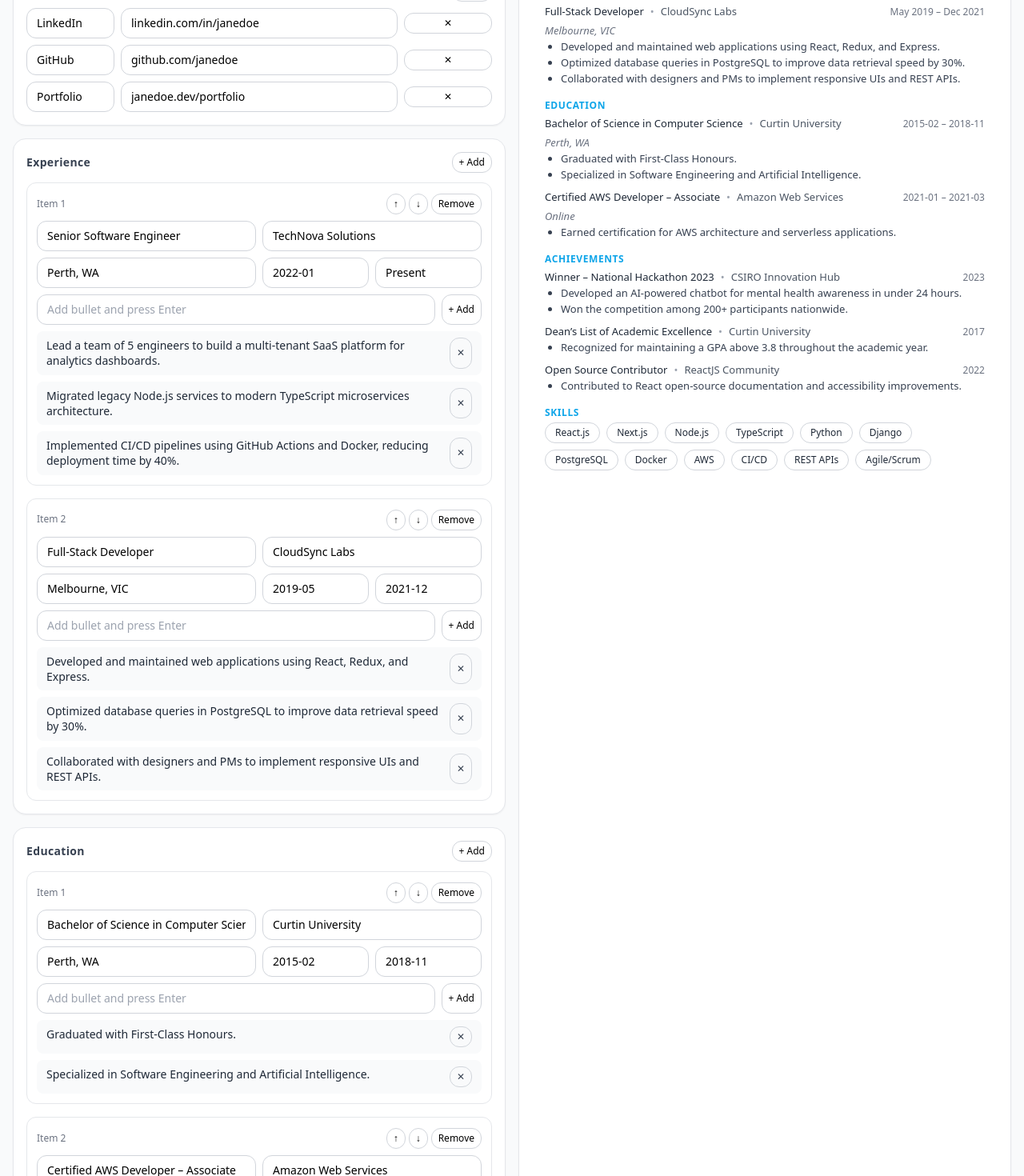
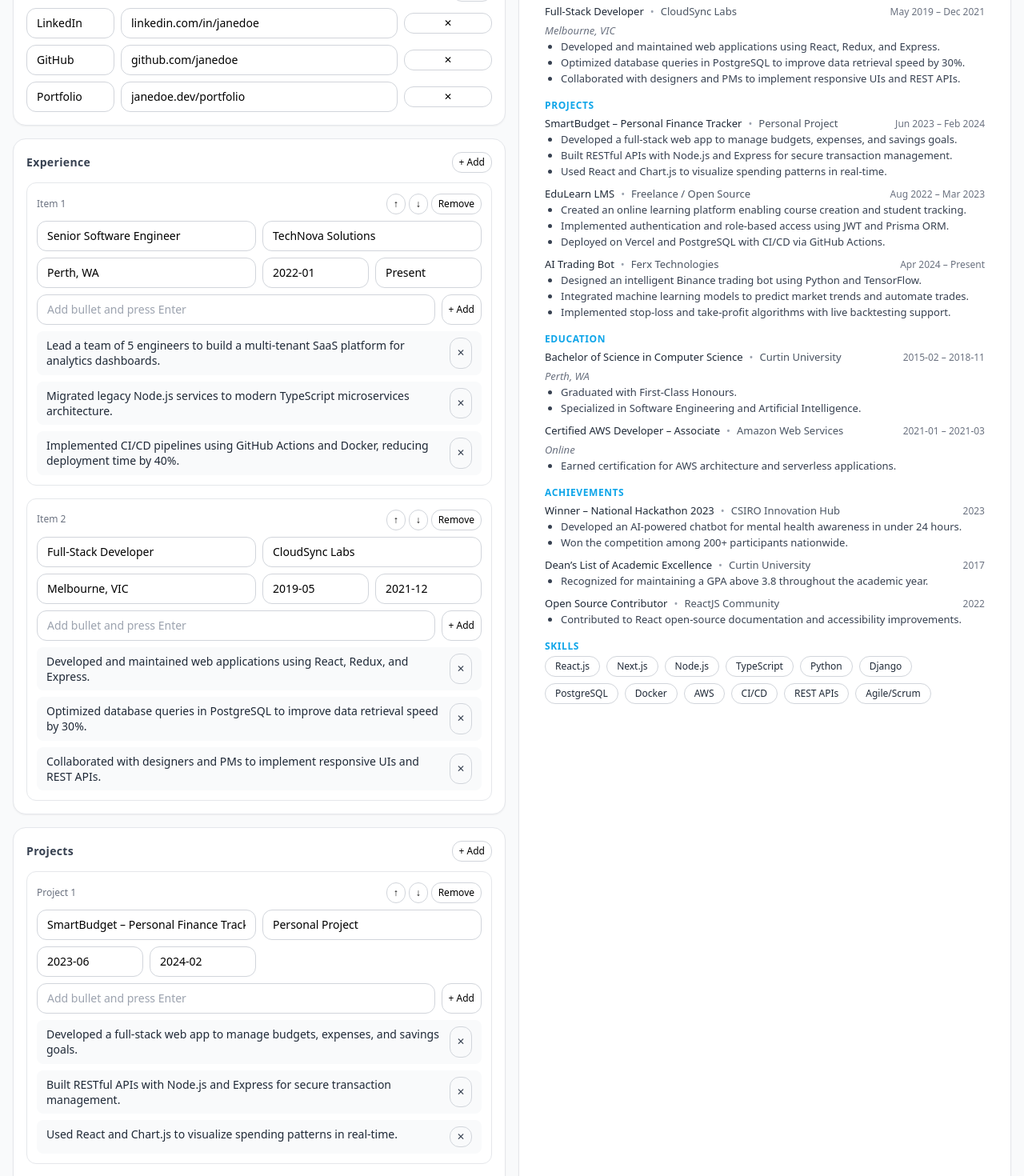
Before and after one commit to axcel-blade/resume-builder, a React (Vite) app: page / in a window 1280 px wide. Shown: the part 580-2050 px from the top of the page at 80% size. Built offline with nearby package versions, Linux system fonts and the light colour scheme.

Commit message:
Added Projects Editor and Projects Block component to support displaying projects in resume templates

```diff
--- a/src/App.tsx
+++ b/src/App.tsx
@@ -6,6 +6,7 @@
 import EducationEditor from "./components/EducationEditor";
 import AchievementsEditor from "./components/AchievementsEditor";
 import SkillsEditor from "./components/SkillsEditor";
+import ProjectsEditor from "./components/ProjectsEditor"; // ✅ NEW IMPORT
 import TemplateModern from "./components/TemplateModern";
 import TemplateBasic from "./components/TemplateBasic";
 import TemplateSidebar from "./components/TemplateSidebar";
@@ -13,14 +14,15 @@
 
 function useResumeState() {
   const [data, setData] = useState(defaultData);
-  const set = (patch) => setData((d) => ({ ...d, ...patch }));
+  const set = (patch: any) => setData((d) => ({ ...d, ...patch }));
   return { data, set };
 }
 
 export default function App() {
   const { data, set } = useResumeState();
-  const printRef = useRef();
+  const printRef = useRef<HTMLDivElement>(null);
 
+  // Dynamically select template
   const Preview = useMemo(() => {
     switch (data.meta.template) {
       case "basic":
@@ -32,7 +34,7 @@
     }
   }, [data.meta.template]);
 
-  // Clean export using react-to-print
+  // PDF print/export handler
   const handlePrint = useReactToPrint({
     contentRef: printRef,
     documentTitle: `${data.profile.fullName || "resume"}`,
@@ -50,8 +52,6 @@
             -webkit-print-color-adjust: exact !important;
             color-adjust: exact !important;
           }
-
-          /* Hide browser headers/footers */
           body::before, body::after { display: none !important; content: none !important; }
 
           @page {
@@ -67,23 +67,26 @@
         }
       `}</style>
 
+      {/* Header */}
       <header className="mb-4 flex flex-wrap items-center justify-between gap-3">
         <h1 className="text-xl font-bold tracking-tight">Resume Builder</h1>
       </header>
 
+      {/* Toolbar for template, accent, and file actions */}
       <Toolbar data={data} set={set} onPrint={handlePrint} />
 
       <div className="grid grid-cols-1 gap-4 lg:grid-cols-2">
-        {/* Left side: forms */}
+        {/* Left side: form editors */}
         <div className="space-y-4 print:hidden">
           <ProfileEditor data={data} set={set} />
           <ExperienceEditor data={data} set={set} />
+          <ProjectsEditor data={data} set={set} /> {/* ✅ Added Projects Editor */}
           <EducationEditor data={data} set={set} />
           <AchievementsEditor data={data} set={set} />
           <SkillsEditor data={data} set={set} />
         </div>
 
-        {/* Right side: preview */}
+        {/* Right side: live preview */}
         <div
           ref={printRef}
           className="rounded-2xl border border-gray-200 bg-white shadow-sm print:border-none print:shadow-none"
@@ -92,6 +95,7 @@
         </div>
       </div>
 
+      {/* Footer */}
       <footer className="mt-6 text-center text-xs text-gray-400 print:hidden">
         Developed by <span className="font-semibold text-gray-500">Ferx Technologies</span>.
       </footer>
--- /dev/null
+++ b/src/components/ProjectsEditor.jsx
@@ -0,0 +1,59 @@
+import React from "react";
+import { SectionCard, IconButton, Text } from "./SharedInputs";
+import BulletsEditor from "./BulletsEditor";
+
+const swap = (arr, i, j) => { const a = arr.slice(); [a[i], a[j]] = [a[j], a[i]]; return a; };
+const uid = () => (crypto.randomUUID?.() ?? Math.random().toString(36).slice(2));
+
+export default function ProjectsEditor({ data, set }) {
+  const add = () =>
+    set({
+      projects: [
+        ...data.projects,
+        { id: uid(), title: "", organization: "", start: "", end: "", bullets: [] },
+      ],
+    });
+
+  const upd = (i, patch) =>
+    set({
+      projects: data.projects.map((p, idx) => (idx === i ? { ...p, ...patch } : p)),
+    });
+
+  const del = (i) =>
+    set({
+      projects: data.projects.filter((_, idx) => idx !== i),
+    });
+
+  const up = (i) => i > 0 && set({ projects: swap(data.projects, i, i - 1) });
+  const dn = (i) => i < data.projects.length - 1 && set({ projects: swap(data.projects, i, i + 1) });
+
+  return (
+    <SectionCard title="Projects" action={<IconButton onClick={add}>+ Add</IconButton>}>
+      <div className="space-y-4">
+        {data.projects.map((p, i) => (
+          <div key={p.id} className="rounded-xl border border-gray-200 p-3">
+            <div className="mb-2 flex items-center justify-between">
+              <div className="text-xs text-gray-500">Project {i + 1}</div>
+              <div className="space-x-1">
+                <IconButton onClick={() => up(i)}>↑</IconButton>
+                <IconButton onClick={() => dn(i)}>↓</IconButton>
+                <IconButton onClick={() => del(i)}>Remove</IconButton>
+              </div>
+            </div>
+            <div className="grid grid-cols-2 gap-2">
+              <Text value={p.title} onChange={(v) => upd(i, { title: v })} placeholder="Project Title" />
+              <Text value={p.organization} onChange={(v) => upd(i, { organization: v })} placeholder="Organization / Team" />
+              <div className="grid grid-cols-2 gap-2">
+                <Text value={p.start} onChange={(v) => upd(i, { start: v })} placeholder="Start (YYYY-MM)" />
+                <Text value={p.end} onChange={(v) => upd(i, { end: v })} placeholder="End (YYYY-MM or Present)" />
+              </div>
+            </div>
+            <div className="mt-2">
+              <BulletsEditor items={p.bullets} onChange={(bullets) => upd(i, { bullets })} />
+            </div>
+          </div>
+        ))}
+      </div>
+    </SectionCard>
+  );
+}
--- a/src/components/TemplateBasic.jsx
+++ b/src/components/TemplateBasic.jsx
@@ -4,6 +4,7 @@
   ExperienceBlock,
   EducationBlock,
   AchievementsBlock,
+  ProjectsBlock,
 } from "./TemplateSharedParts";
 
 export default function TemplateBasic({ data }) {
@@ -12,7 +13,6 @@
 
   return (
     <div className="print-page mx-auto text-[14px] leading-6 font-serif p-8">
-      {/* Header */}
       <div className="text-center mb-6">
         <h1 className="text-3xl font-bold" style={{ color: accent }}>
           {profile.fullName}
@@ -56,6 +56,14 @@
         </Section>
       )}
 
+      {data.projects?.length > 0 && (
+        <Section title="Projects" accent={accent}>
+          {data.projects.map((p) => (
+            <ProjectsBlock key={p.id} p={p} />
+          ))}
+        </Section>
+      )}
+
       {data.education?.length > 0 && (
         <Section title="Education" accent={accent}>
           {data.education.map((e) => (
@@ -74,9 +82,7 @@
 
       {data.skills?.length > 0 && (
         <Section title="Skills" accent={accent}>
-          <p className="text-[13px] text-gray-700">
-            {data.skills.join(", ")}
-          </p>
+          <p className="text-[13px] text-gray-700">{data.skills.join(", ")}</p>
         </Section>
       )}
     </div>
--- a/src/components/TemplateModern.jsx
+++ b/src/components/TemplateModern.jsx
@@ -1,10 +1,10 @@
 import React from "react";
 import {
-  Header,
   Section,
   ExperienceBlock,
   EducationBlock,
   AchievementsBlock,
+  ProjectsBlock,
 } from "./TemplateSharedParts";
 
 export default function TemplateModern({ data }) {
@@ -13,14 +13,12 @@
 
   return (
     <div className="p-8 text-[14px] leading-5">
-      {/* 👤 Header with Links merged into Profile */}
       <div className="mb-4">
         <h1 className="text-3xl font-bold leading-tight" style={{ color: accent }}>
           {profile.fullName}
         </h1>
         <div className="text-sm text-gray-600">{profile.title}</div>
 
-        {/* Contact Info */}
         <div className="mt-2 flex flex-wrap gap-x-4 gap-y-1 text-xs text-gray-600">
           {profile.email && <span>{profile.email}</span>}
           {profile.phone && <span>{profile.phone}</span>}
@@ -28,7 +26,6 @@
           {profile.website && <span>{profile.website}</span>}
         </div>
 
-        {/* Inline Links */}
         {data.links?.length > 0 && (
           <div className="mt-2 flex flex-wrap gap-x-4 gap-y-1 text-xs text-gray-600">
             {data.links.map((l) => (
@@ -46,7 +43,6 @@
         )}
       </div>
 
-      {/* Summary */}
       {profile.summary && (
         <Section title="Summary" accent={accent}>
           <p className="text-[13px] text-gray-700 whitespace-pre-wrap break-words">
@@ -55,7 +51,6 @@
         </Section>
       )}
 
-      {/* Experience */}
       {data.experience?.length > 0 && (
         <Section title="Experience" accent={accent}>
           {data.experience.map((e) => (
@@ -64,7 +59,14 @@
         </Section>
       )}
 
-      {/* Education */}
+      {data.projects?.length > 0 && (
+        <Section title="Projects" accent={accent}>
+          {data.projects.map((p) => (
+            <ProjectsBlock key={p.id} p={p} />
+          ))}
+        </Section>
+      )}
+
       {data.education?.length > 0 && (
         <Section title="Education" accent={accent}>
           {data.education.map((e) => (
@@ -73,7 +75,6 @@
         </Section>
       )}
 
-      {/* Achievements */}
       {data.achievements?.length > 0 && (
         <Section title="Achievements" accent={accent}>
           {data.achievements.map((a) => (
@@ -82,7 +83,6 @@
         </Section>
       )}
 
-      {/* Skills */}
       {data.skills?.length > 0 && (
         <Section title="Skills" accent={accent}>
           <div className="flex flex-wrap gap-2">
--- a/src/components/TemplateSharedParts.jsx
+++ b/src/components/TemplateSharedParts.jsx
@@ -3,7 +3,9 @@
 export function Header({ profile, accent }) {
   return (
     <div className="mb-4">
-      <h1 className="text-3xl font-bold leading-tight" style={{ color: accent }}>{profile.fullName}</h1>
+      <h1 className="text-3xl font-bold leading-tight" style={{ color: accent }}>
+        {profile.fullName}
+      </h1>
       <div className="text-sm text-gray-600">{profile.title}</div>
       <div className="mt-2 flex flex-wrap gap-x-4 gap-y-1 text-xs text-gray-600">
         {profile.email && <span>{profile.email}</span>}
@@ -18,13 +20,20 @@
 export function Section({ title, children, accent }) {
   return (
     <div className="mt-4">
-      <h3 className="mb-1 text-xs font-semibold uppercase tracking-wider" style={{ color: accent }}>{title}</h3>
+      <h3
+        className="mb-1 text-xs font-semibold uppercase tracking-wider"
+        style={{ color: accent }}
+      >
+        {title}
+      </h3>
       <div className="space-y-2 text-sm text-gray-800">{children}</div>
     </div>
   );
 }
 
-export function Dot() { return <span className="mx-2 text-gray-400">•</span>; }
+export function Dot() {
+  return <span className="mx-2 text-gray-400">•</span>;
+}
 
 export function monthYYYY(s) {
   if (!s) return "";
@@ -36,20 +45,38 @@
   return s;
 }
 
-export const prefixHttp = (url) => (url?.startsWith("http") ? url : `https://${url}`);
+export const prefixHttp = (url) =>
+  url?.startsWith("http") ? url : `https://${url}`;
 
 export function ExperienceBlock({ e }) {
   return (
     <div>
       <div className="flex flex-wrap items-baseline text-[13px] font-medium">
         <span>{e.role}</span>
-        {e.company && (<><Dot /><span className="text-gray-600">{e.company}</span></>)}
-        {(e.start || e.end) && <span className="ml-auto text-xs text-gray-500">{monthYYYY(e.start)} – {monthYYYY(e.end)}</span>}
+        {e.company && (
+          <>
+            <Dot />
+            <span className="text-gray-600">{e.company}</span>
+          </>
+        )}
+        {(e.start || e.end) && (
+          <span className="ml-auto text-xs text-gray-500">
+            {monthYYYY(e.start)} – {monthYYYY(e.end)}
+          </span>
+        )}
       </div>
       {(e.location || e.bullets?.length) && (
         <div className="mt-1 text-[13px] text-gray-700">
-          {e.location && <div className="italic text-gray-500">{e.location}</div>}
-          {e.bullets?.length > 0 && <ul className="ml-5 list-disc">{e.bullets.map((b, i) => <li key={i}>{b}</li>)}</ul>}
+          {e.location && (
+            <div className="italic text-gray-500">{e.location}</div>
+          )}
+          {e.bullets?.length > 0 && (
+            <ul className="ml-5 list-disc">
+              {e.bullets.map((b, i) => (
+                <li key={i}>{b}</li>
+              ))}
+            </ul>
+          )}
         </div>
       )}
     </div>
@@ -61,13 +88,30 @@
     <div>
       <div className="flex flex-wrap items-baseline text-[13px] font-medium">
         <span>{e.degree}</span>
-        {e.school && (<><Dot /><span className="text-gray-600">{e.school}</span></>)}
-        {(e.start || e.end) && <span className="ml-auto text-xs text-gray-500">{e.start} – {e.end}</span>}
+        {e.school && (
+          <>
+            <Dot />
+            <span className="text-gray-600">{e.school}</span>
+          </>
+        )}
+        {(e.start || e.end) && (
+          <span className="ml-auto text-xs text-gray-500">
+            {e.start} – {e.end}
+          </span>
+        )}
       </div>
       {(e.location || e.bullets?.length) && (
         <div className="mt-1 text-[13px] text-gray-700">
-          {e.location && <div className="italic text-gray-500">{e.location}</div>}
-          {e.bullets?.length > 0 && <ul className="ml-5 list-disc">{e.bullets.map((b, i) => <li key={i}>{b}</li>)}</ul>}
+          {e.location && (
+            <div className="italic text-gray-500">{e.location}</div>
+          )}
+          {e.bullets?.length > 0 && (
+            <ul className="ml-5 list-disc">
+              {e.bullets.map((b, i) => (
+                <li key={i}>{b}</li>
+              ))}
+            </ul>
+          )}
         </div>
       )}
     </div>
@@ -79,14 +123,51 @@
     <div>
       <div className="flex flex-wrap items-baseline text-[13px] font-medium">
         <span>{a.title}</span>
-        {a.organization && (<><Dot /><span className="text-gray-600">{a.organization}</span></>)}
-        {a.year && <span className="ml-auto text-xs text-gray-500">{a.year}</span>}
+        {a.organization && (
+          <>
+            <Dot />
+            <span className="text-gray-600">{a.organization}</span>
+          </>
+        )}
+        {a.year && (
+          <span className="ml-auto text-xs text-gray-500">{a.year}</span>
+        )}
       </div>
       {a.bullets?.length > 0 && (
         <ul className="ml-5 list-disc text-[13px] text-gray-700">
-          {a.bullets.map((b, i) => <li key={i}>{b}</li>)}
+          {a.bullets.map((b, i) => (
+            <li key={i}>{b}</li>
+          ))}
         </ul>
       )}
     </div>
   );
 }
+
+export function ProjectsBlock({ p }) {
+  return (
+    <div>
+      <div className="flex flex-wrap items-baseline text-[13px] font-medium">
+        <span>{p.title}</span>
+        {p.organization && (
+          <>
+            <Dot />
+            <span className="text-gray-600">{p.organization}</span>
+          </>
+        )}
+        {(p.start || p.end) && (
+          <span className="ml-auto text-xs text-gray-500">
+            {monthYYYY(p.start)} – {monthYYYY(p.end)}
+          </span>
+        )}
+      </div>
+      {p.bullets?.length > 0 && (
+        <ul className="ml-5 list-disc text-[13px] text-gray-700">
+          {p.bullets.map((b, i) => (
+            <li key={i}>{b}</li>
+          ))}
+        </ul>
+      )}
+    </div>
+  );
+}
--- a/src/components/TemplateSidebar.jsx
+++ b/src/components/TemplateSidebar.jsx
@@ -4,6 +4,7 @@
   ExperienceBlock,
   EducationBlock,
   AchievementsBlock,
+  ProjectsBlock,
 } from "./TemplateSharedParts";
 
 export default function TemplateSidebar({ data }) {
@@ -12,7 +13,6 @@
 
   return (
     <div className="print-page mx-auto flex text-[13px]">
-      {/* Sidebar */}
       <aside
         className="w-[30%] bg-gray-50 p-6 border-r border-gray-200"
         style={{ color: "#333" }}
@@ -59,7 +59,6 @@
         )}
       </aside>
 
-      {/* Main Content */}
       <main className="flex-1 p-8 leading-5">
         {profile.summary && (
           <div className="mb-4">
@@ -83,6 +82,14 @@
           </Section>
         )}
 
+        {data.projects?.length > 0 && (
+          <Section title="Projects" accent={accent}>
+            {data.projects.map((p) => (
+              <ProjectsBlock key={p.id} p={p} />
+            ))}
+          </Section>
+        )}
+
         {data.education?.length > 0 && (
           <Section title="Education" accent={accent}>
             {data.education.map((e) => (
--- a/src/data/defaultData.js
+++ b/src/data/defaultData.js
@@ -143,4 +143,42 @@
         ],
         },
     ],
+    projects: [
+        {
+            id: "proj1",
+            title: "SmartBudget – Personal Finance Tracker",
+            organization: "Personal Project",
+            start: "2023-06",
+            end: "2024-02",
+            bullets: [
+            "Developed a full-stack web app to manage budgets, expenses, and savings goals.",
+            "Built RESTful APIs with Node.js and Express for secure transaction management.",
+            "Used React and Chart.js to visualize spending patterns in real-time.",
+            ],
+        },
+        {
+            id: "proj2",
+            title: "EduLearn LMS",
+            organization: "Freelance / Open Source",
+            start: "2022-08",
+            end: "2023-03",
+            bullets: [
+            "Created an online learning platform enabling course creation and student tracking.",
+            "Implemented authentication and role-based access using JWT and Prisma ORM.",
+            "Deployed on Vercel and PostgreSQL with CI/CD via GitHub Actions.",
+            ],
+        },
+        {
+            id: "proj3",
+            title: "AI Trading Bot",
+            organization: "Ferx Technologies",
+            start: "2024-04",
+            end: "Present",
+            bullets: [
+            "Designed an intelligent Binance trading bot using Python and TensorFlow.",
+            "Integrated machine learning models to predict market trends and automate trades.",
+            "Implemented stop-loss and take-profit algorithms with live backtesting support.",
+            ],
+        },
+    ],
 };
```
